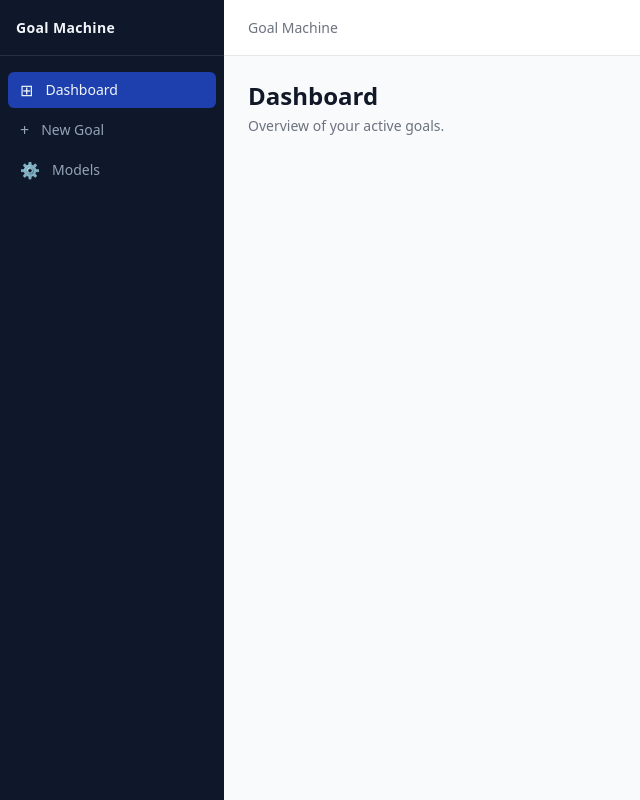
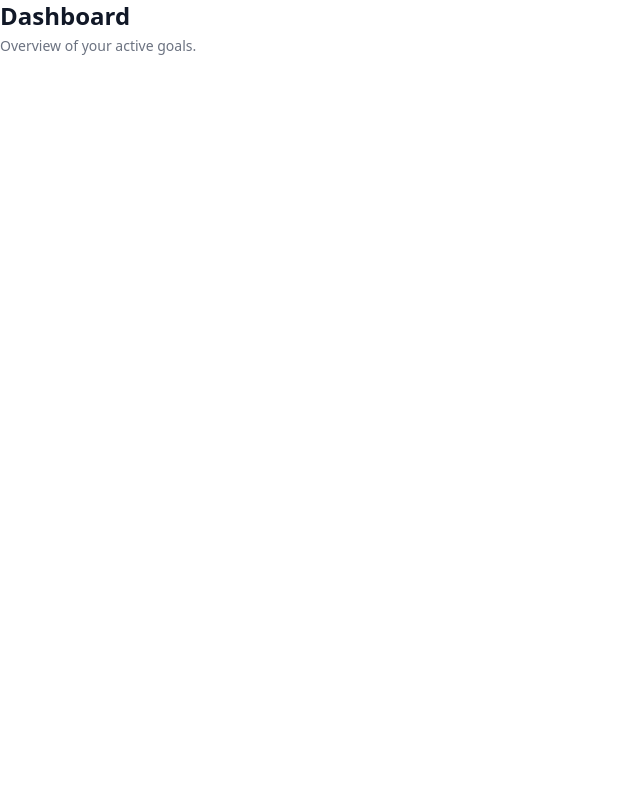
Before and after one commit to Lvvphole/Goal-Machine-Agent-OS, a Next.js app: page /dashboard in a window 1280 px wide. Shown: the whole page, without its empty margins (0-640 px from the left). Built offline with nearby package versions, Linux system fonts and the light colour scheme.

Commit message:
Fix duplicate AppShell layout

```diff
--- a/app/layout.tsx
+++ b/app/layout.tsx
@@ -1,6 +1,5 @@
 import type { Metadata } from "next";
 import "./globals.css";
-import AppShell from "@/components/layout/AppShell";
 
 export const metadata: Metadata = {
   title: "Goal Machine Agent OS",
@@ -14,9 +13,7 @@ export default function RootLayout({
 }>) {
   return (
     <html lang="en">
-      <body>
-        <AppShell>{children}</AppShell>
-      </body>
+      <body>{children}</body>
     </html>
   );
 }
```
